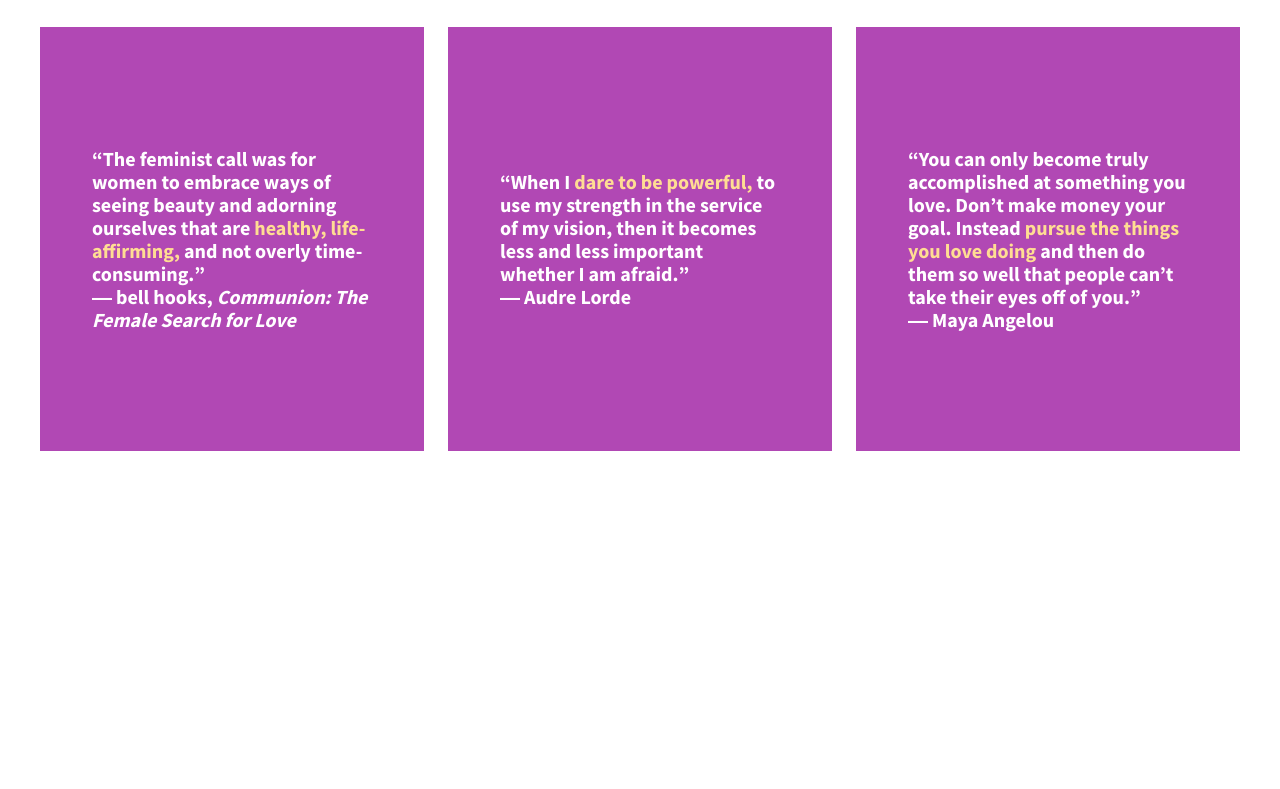
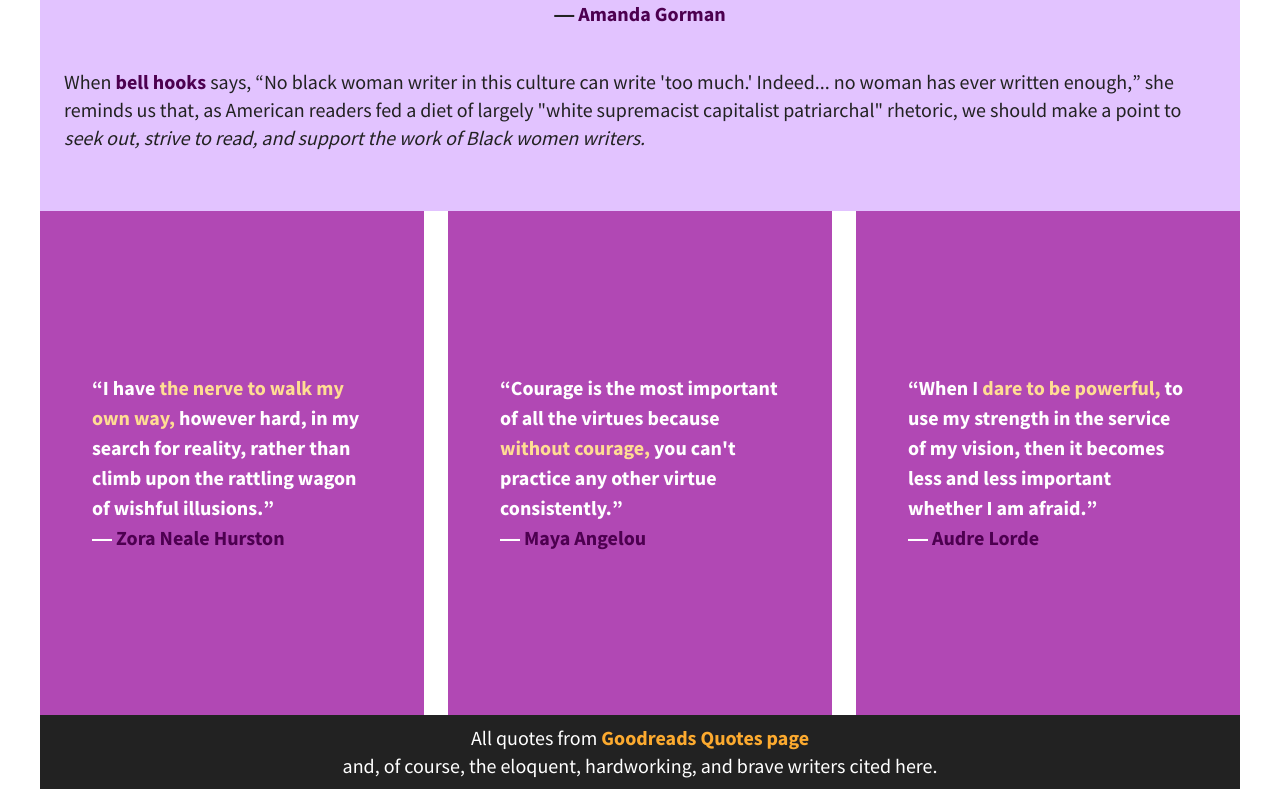
Before and after one commit to markie-m/flexbox-grid, a plain HTML site: page index.html in a window 1280 px wide. Shown: the part 201-990 px from the top of the page. Before the commit the page ends 880 px from the top, so only its background shows below. Drawn offline with nearby package versions, Linux system fonts and the light colour scheme; a script that the page names is missing.

Commit message:
Updated content and layout

```diff
--- a/css/main.css
+++ b/css/main.css
@@ -114,30 +114,89 @@ body {
   display: flex;
   justify-content: space-between;
   align-items: center;
-  height: 100%
+  height: 100%;
+  flex-flow: row wrap;
+  justify-content: space-between;
 }
 /* align-items doesn't seem to affect this code for some reason. Why? Because I hadn't set the height to 100%! */
+
+header, footer {
+    background-color: #222;
+    height: 50px;
+    width: 100%;
+    color: #fff;
+    padding: 1%;
+}
+
+main {
+    background-color:rgb(226, 195, 255);
+    height: 250px;
+    width: 100%;
+    padding: 2%;
+    /* flex-flow: row wrap; */
+    flex-direction: column;
+    font-weight: 300;
+}
+
+main p:first-child {
+    text-align: center;
+    font-weight: 700;
+}
+
+header,
+footer,
+main {
+    display: flex;
+    justify-content: center;
+    align-items: center;
+}
+
+a,
+a:visited {
+    text-decoration: none;
+    color: #4d0050;
+    font-weight: 700;
+}
+a:hover,
+a:focus {
+    color: #ffd517;
+    text-shadow: 1px 1px 1px #4d0050;
+}
 
 .div-1, .div-2, .div-3 {
   /*give the divs a width of 30%, add display:flex, set justify-content and align-items to center*/
   color: #fff;
-  line-height: 1.15em;
+  line-height: 1.5em;
   font-size: 1em;
   background-color: #b148b4;
-  height: 50%;
+  height: 60%;
   width: 30%;
   display: flex;
   justify-content: center;
   align-items: center;
   padding: 1%;
-  /* box-sizing: border-box; */
 }
-/* Still trying to figure out how to contain the contents within the boxes (have the boxes stretch to fit the content as it resizes responsively) rather than have the content spill out as the browser window is resized. Box-sizing: border-box & giving the content padding aren't doing the trick. */
+/* Still trying to figure out how to contain the contents within the boxes (have the boxes stretch to fit the content as it resizes responsively) rather than have the content spill out as the browser window is resized. Box-sizing: border-box & giving the content padding aren't doing the trick. Changing the height from 50% to 60% helped this immensely and the rest I should be able to fix with breakpoints! */
 
 span {
-    color: #ffdd93
+    color: #ffdd93;
 }
 
+footer {
+    /* flex-direction: column; */
+    text-align: center;
+    font-weight: 300;
+}
+
+footer a,
+footer a:visited {
+    text-decoration: none;
+    color: #fcaa2f;
+}
+footer a:hover,
+footer a:focus {
+    color: #ff6232;
+}
 
 
 
--- a/index.html
+++ b/index.html
@@ -3,7 +3,7 @@
     <head>
         <meta charset="utf-8">
         <meta http-equiv="x-ua-compatible" content="ie=edge">
-        <title>Make me into a grid!</title>
+        <title>Quotes from Black Women Writers</title>
         <meta name="description" content="">
         <meta name="viewport" content="width=device-width, initial-scale=1">
 
@@ -22,24 +22,32 @@
         <![endif]-->
 
         <section class="wrapper">
+            <header>
+                <h1>Celebrating Black Women Writers</h1>
+            </header>
+            <main>
+                <p><q>There is always light. If only we're brave enough to see it. If only we're brave enough to be it.</q><br> ― <a href="https://www.theamandagorman.com/" target="_blank">Amanda Gorman</a></p>
+                <p>When <a href="https://www.berea.edu/appalachian-center/appalachian-center-home/faculty-and-staff/bell-hooks/" target="_blank">bell hooks</a> says, <q>No black woman writer in this culture can write 'too much.' Indeed... no woman has ever written enough,</q> she reminds us that, as American readers fed a diet of largely "white supremacist capitalist patriarchal" rhetoric, we should make a point to <em>seek out, strive to read, and support the work of Black women writers.</em></p>
+            </main>
             <div class="div-1">
                 <blockquote>
-                    <q>The feminist call was for women to embrace ways of seeing beauty and adorning ourselves that are <span>healthy, life-affirming,</span> and not overly time-consuming.</q><br>
-                    ― bell hooks, <cite>Communion: The Female Search for Love</cite>
+                    <q>I have <span>the nerve to walk my own way,</span> however hard, in my search for reality, rather than climb upon the rattling wagon of wishful illusions.</q><br>
+                    ― <a href="https://www.zoranealehurston.com/" target="_blank">Zora Neale Hurston</a>
                 </blockquote>
             </div>
             <div class="div-2">
                 <blockquote>
-                    <q>When I <span>dare to be powerful,</span> to use my strength in the service of my vision, then it becomes less and less important whether I am afraid.</q><br>
-                    ― Audre Lorde
+                    <q>Courage is the most important of all the virtues because <span>without courage,</span> you can't practice any other virtue consistently.</q><br>
+                    ― <a href="https://www.mayaangelou.com/" target="_blank">Maya Angelou</a>
                 </blockquote>
             </div>
             <div class="div-3">
                 <blockquote>
-                    <q>You can only become truly accomplished at something you love. Don’t make money your goal. Instead <span>pursue the things you love doing</span> and then do them so well that people can’t take their eyes off of you.</q><br>
-                    ― Maya Angelou
+                    <q>When I <span>dare to be powerful,</span> to use my strength in the service of my vision, then it becomes less and less important whether I am afraid.</q><br>
+                    ― <a href="https://alp.org/" target="_blank">Audre Lorde</a>
                 </blockquote>
             </div>
+            <footer><p>All quotes from <a href="https://www.goodreads.com/quotes" target="_blank"> Goodreads Quotes page</a><br> and, of course, the eloquent, hardworking, and brave writers cited here.</p></footer>
         </section>
 
         <script src="https://ajax.googleapis.com/ajax/libs/jquery/1.11.3/jquery.min.js"></script>
```
